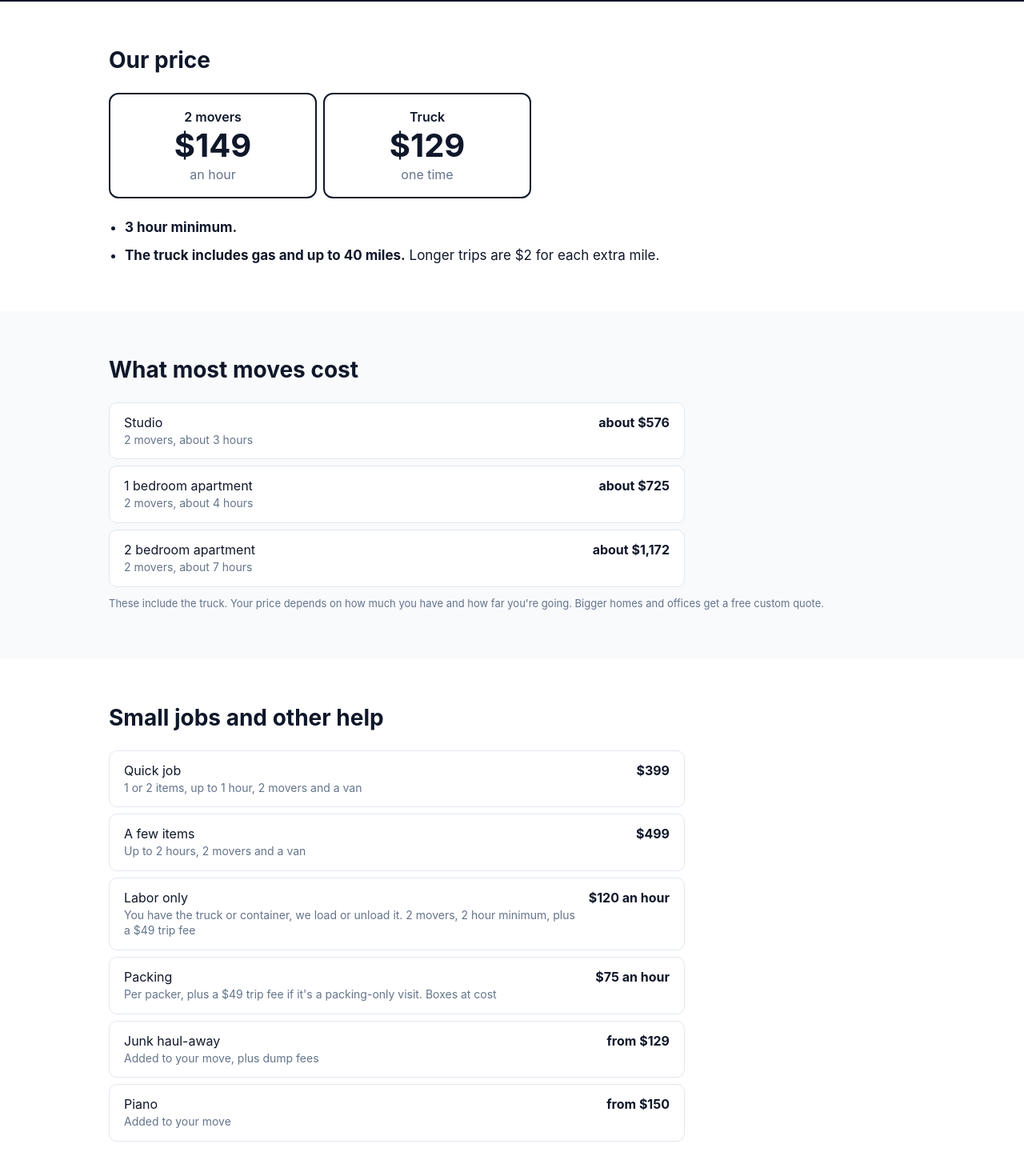
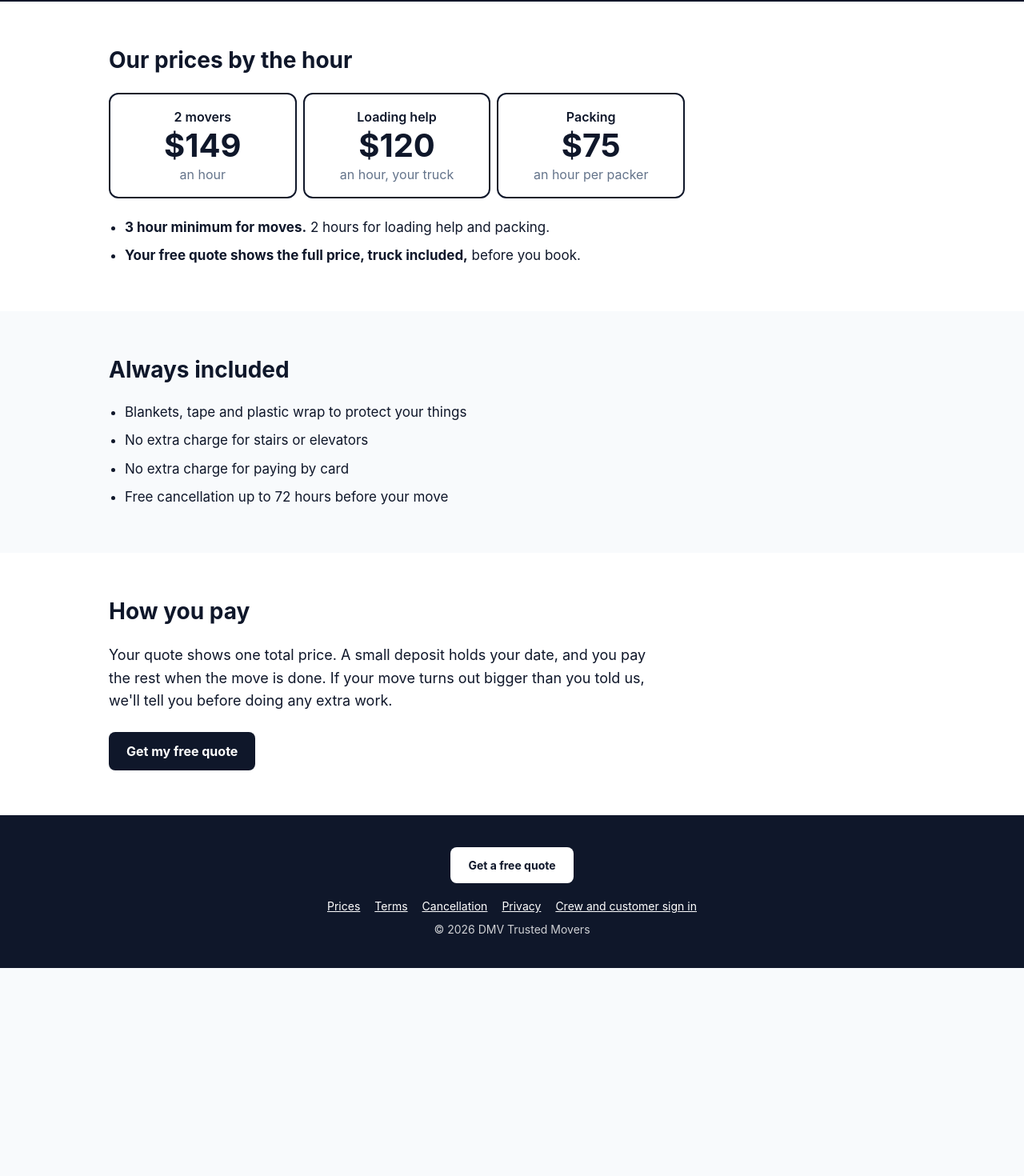
Before and after one commit to Lchawak2/DMV-trusted-movers, a React (Vite) app: page /pricing in a window 1280 px wide. Shown: the part 240-1710 px from the top of the page at 80% size. After the commit the page ends 1450 px from the top, so only its background shows below. Built offline with nearby package versions, Linux system fonts and the light colour scheme; no server answers.

Commit message:
Prices page: show only the hourly prices
Co-Authored-By: Claude Opus 5.5 (1M context) <noreply@anthropic.com>
Claude-Session: https://claude.ai/code/session_0113xDbewdNLXVFjK8ewYi4h

```diff
--- a/src/lib/prices.ts
+++ b/src/lib/prices.ts
@@ -1,43 +1,18 @@
 // Our price list, shown on the public Prices page (/pricing). Change the numbers here.
 
-// Movers and a truck, per hour. Only 2-mover crews for now; add 3 movers at $199
-// and 4 at $249 here once there are more movers.
-export const CREW_RATES = [
-  { movers: 2, rate: 149 },
+// The page shows only these hourly prices. Only 2-mover crews for now.
+export const HOURLY = [
+  { name: '2 movers', rate: 149, per: 'an hour' },
+  { name: 'Loading help', rate: 120, per: 'an hour, your truck' },
+  { name: 'Packing', rate: 75, per: 'an hour per packer' },
 ]
-export const EXTRA_MOVER = 50
 export const MIN_HOURS = 3
-// One-time truck charge: the truck, gas and the drive to the customer and back
-export const TRAVEL_FEE = 129
-export const INCLUDED_MILES = 40
-export const PER_MILE = 2
+export const SMALL_MIN_HOURS = 2
 
-// What most moves come to: the hourly rate for that crew times the usual hours, plus travel
-const TYPICAL = [
-  { name: 'Studio', movers: 2, hours: 3 },
-  { name: '1 bedroom apartment', movers: 2, hours: 4 },
-  { name: '2 bedroom apartment', movers: 2, hours: 7 },
-]
-
-// Small jobs and other help, priced on their own
-export const OTHER_PRICES = [
-  { name: 'Quick job', detail: '1 or 2 items, up to 1 hour, 2 movers and a van', price: '$399' },
-  { name: 'A few items', detail: 'Up to 2 hours, 2 movers and a van', price: '$499' },
-  { name: 'Labor only', detail: 'You have the truck or container, we load or unload it. 2 movers, 2 hour minimum, plus a $49 trip fee', price: '$120 an hour' },
-  { name: 'Packing', detail: 'Per packer, plus a $49 trip fee if it\'s a packing-only visit. Boxes at cost', price: '$75 an hour' },
-  { name: 'Junk haul-away', detail: 'Added to your move, plus dump fees', price: 'from $129' },
-  { name: 'Piano', detail: 'Added to your move', price: 'from $150' },
-]
-
-export function rateFor(movers: number) {
-  const top = CREW_RATES[CREW_RATES.length - 1]
-  return CREW_RATES.find((r) => r.movers === movers)?.rate ?? top.rate + (movers - top.movers) * EXTRA_MOVER
-}
+// Not shown on the page, but added to every quote:
+// truck $129 per move (gas and the first 40 miles), then $2 a mile;
+// $49 trip fee for loading help or packing-only visits; boxes at cost.
 
 export function fromRate() {
-  return CREW_RATES[0].rate
+  return HOURLY[0].rate
 }
-
-export function typicalMoves() {
-  return TYPICAL.map((m) => ({ ...m, price: rateFor(m.movers) * m.hours + TRAVEL_FEE }))
-}
--- a/src/pages/Pricing.tsx
+++ b/src/pages/Pricing.tsx
@@ -2,9 +2,7 @@ import { useEffect, useState } from 'react'
 import { Link } from 'react-router-dom'
 import SiteFrame from '../components/SiteFrame'
 import { loadSite, telLink, type SiteData } from '../lib/site'
-import {
-  CREW_RATES, EXTRA_MOVER, INCLUDED_MILES, MIN_HOURS, OTHER_PRICES, PER_MILE, TRAVEL_FEE, typicalMoves,
-} from '../lib/prices'
+import { HOURLY, MIN_HOURS, SMALL_MIN_HOURS } from '../lib/prices'
 
 const dollars = (n: number) => '$' + n.toLocaleString('en-US')
 
@@ -35,55 +33,20 @@ export default function Pricing() {
 
       <section className="site-sec">
         <div className="site-wrap">
-          <h2>Our price</h2>
+          <h2>Our prices by the hour</h2>
           <div className="price-tiles">
-            {CREW_RATES.map((r) => (
-              <div className="price-tile" key={r.movers}>
-                <span>{r.movers} movers</span>
-                <strong>{dollars(r.rate)}</strong>
-                <span>an hour</span>
-              </div>
-            ))}
-            <div className="price-tile">
-              <span>Truck</span>
-              <strong>{dollars(TRAVEL_FEE)}</strong>
-              <span>one time</span>
-            </div>
-          </div>
-          <ul className="price-rules">
-            <li><strong>{MIN_HOURS} hour minimum.</strong></li>
-            <li><strong>The truck includes gas and up to {INCLUDED_MILES} miles.</strong> Longer trips are {dollars(PER_MILE)} for each extra mile.</li>
-            {CREW_RATES.length > 1 && <li><strong>Need more hands?</strong> Each extra mover is {dollars(EXTRA_MOVER)} more an hour.</li>}
-          </ul>
-        </div>
-      </section>
-
-      <section className="site-sec alt">
-        <div className="site-wrap">
-          <h2>What most moves cost</h2>
-          <div className="site-prices wide">
-            {typicalMoves().map((m) => (
-              <div className="site-price" key={m.name}>
-                <span>{m.name}<small>{m.movers} movers, about {m.hours} hours</small></span>
-                <strong>about {dollars(m.price)}</strong>
+            {HOURLY.map((h) => (
+              <div className="price-tile" key={h.name}>
+                <span>{h.name}</span>
+                <strong>{dollars(h.rate)}</strong>
+                <span>{h.per}</span>
               </div>
             ))}
           </div>
-          <p className="muted small">These include the truck. Your price depends on how much you have and how far you're going. Bigger homes and offices get a free custom quote.</p>
-        </div>
-      </section>
-
-      <section className="site-sec">
-        <div className="site-wrap">
-          <h2>Small jobs and other help</h2>
-          <div className="site-prices wide">
-            {OTHER_PRICES.map((p) => (
-              <div className="site-price" key={p.name}>
-                <span>{p.name}<small>{p.detail}</small></span>
-                <strong>{p.price}</strong>
-              </div>
-            ))}
-          </div>
+          <ul className="price-rules">
+            <li><strong>{MIN_HOURS} hour minimum for moves.</strong> {SMALL_MIN_HOURS} hours for loading help and packing.</li>
+            <li><strong>Your free quote shows the full price, truck included,</strong> before you book.</li>
+          </ul>
         </div>
       </section>
 
```
